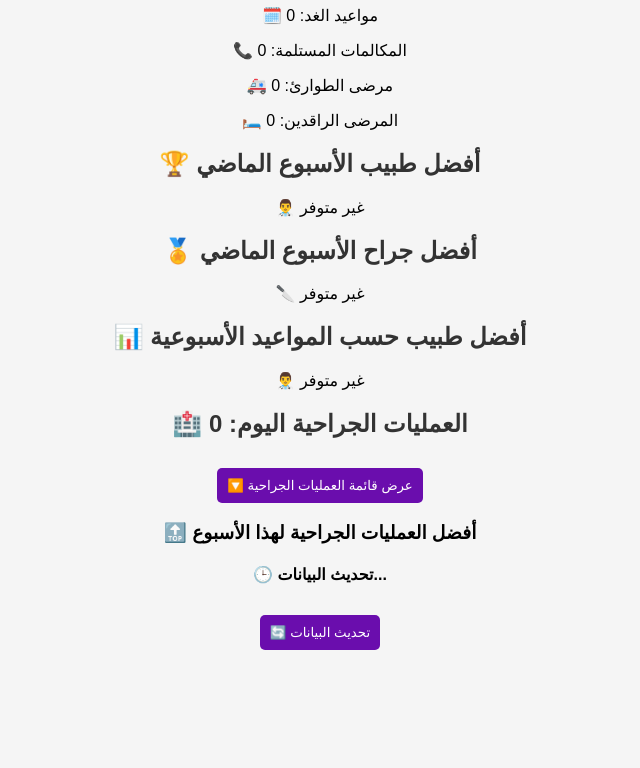
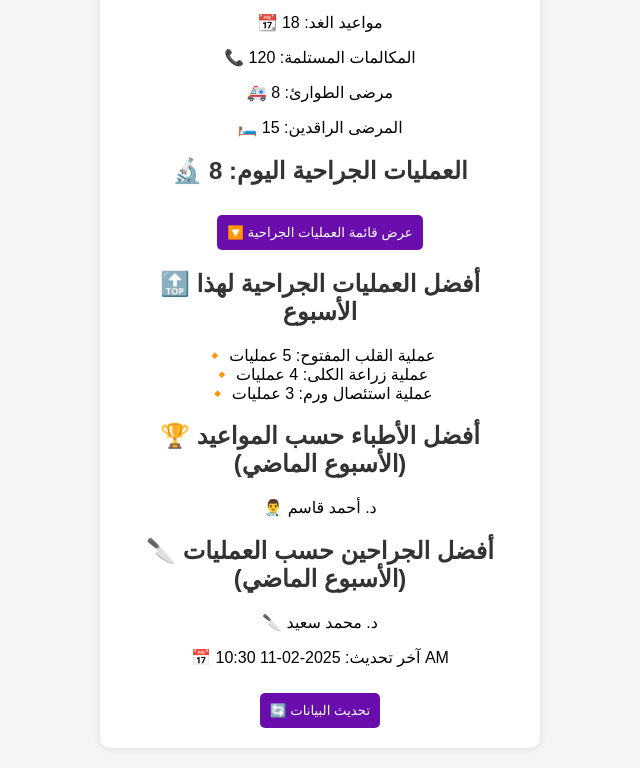
Before and after one commit to Herdi88/HospitalTrackerData, a plain HTML site: page index.html in a window 1280 px wide. Shown: the part 143-911 px from the top of the page, without its empty margins (320-960 px from the left). Before the commit the page ends 813 px from the top, so only its background shows below. Drawn offline with Linux system fonts and the light colour scheme.

Commit message:
Update index.html

```diff
--- a/index.html
+++ b/index.html
@@ -6,34 +6,33 @@
     <title>لوحة إدارة المستشفى</title>
     <link rel="stylesheet" href="style.css">
     <link rel="manifest" href="manifest.json">
-    <script src="app.js" defer></script>
+    <script defer src="app.js"></script>
 </head>
 <body>
-    <h1>🏥 لوحة إدارة المستشفى</h1>
+    <div class="container">
+        <h1>🏥 لوحة إدارة المستشفى</h1>
 
-    <h2>📅 إجمالي مواعيد اليوم: <span id="today-appointments">0</span></h2>
-    <p>🗓️ مواعيد الغد: <span id="tomorrow-appointments">0</span></p>
-    <p>📞 المكالمات المستلمة: <span id="handled-calls">0</span></p>
-    <p>🚑 مرضى الطوارئ: <span id="emergency-patients">0</span></p>
-    <p>🛏️ المرضى الراقدين: <span id="admitted-patients">0</span></p>
+        <p>📅 إجمالي المواعيد اليوم: <span id="today_appointments">-</span></p>
+        <p>📆 مواعيد الغد: <span id="tomorrow_appointments">-</span></p>
+        <p>📞 المكالمات المستلمة: <span id="handled_calls">-</span></p>
+        <p>🚑 مرضى الطوارئ: <span id="emergency_patients">-</span></p>
+        <p>🛏️ المرضى الراقدين: <span id="admitted_patients">-</span></p>
 
-    <h2>🏆 أفضل طبيب الأسبوع الماضي</h2>
-    <p>👨‍⚕️ <span id="best-doctor">غير متوفر</span></p>
+        <h2>🔬 العمليات الجراحية اليوم: <span id="total_surgeries">-</span></h2>
+        <button id="toggleSurgeryList" class="toggle-button">🔽 عرض قائمة العمليات الجراحية</button>
+        <ul id="surgery_list" class="hidden"></ul>
 
-    <h2>🏅 أفضل جراح الأسبوع الماضي</h2>
-    <p>🔪 <span id="best-surgeon">غير متوفر</span></p>
+        <h2>🔝 أفضل العمليات الجراحية لهذا الأسبوع</h2>
+        <div id="top_weekly_surgeries"></div>
 
-    <h2>📊 أفضل طبيب حسب المواعيد الأسبوعية</h2>
-    <p>👨‍⚕️ <span id="top-doctor-appointments">غير متوفر</span></p>
+        <h2>🏆 أفضل الأطباء حسب المواعيد (الأسبوع الماضي)</h2>
+        <div id="top_doctors_appointments"></div>
 
-    <h2>🏥 العمليات الجراحية اليوم: <span id="total-todays-surgeries">0</span></h2>
-    <button onclick="toggleSurgeryList()">🔽 عرض قائمة العمليات الجراحية</button>
-    <ul id="todays-surgeries" style="display: none;"></ul>
+        <h2>🔪 أفضل الجراحين حسب العمليات (الأسبوع الماضي)</h2>
+        <div id="top_surgeons"></div>
 
-    <h3>🔝 أفضل العمليات الجراحية لهذا الأسبوع</h3>
-    <ul id="top-weekly-surgeries"></ul>
-
-    <h4 id="update-time">🕒 تحديث البيانات...</h4>
-    <button id="update-button">🔄 تحديث البيانات</button>
+        <p>📅 آخر تحديث: <span id="last_updated">-</span></p>
+        <button id="refresh_data">🔄 تحديث البيانات</button>
+    </div>
 </body>
 </html>
```
